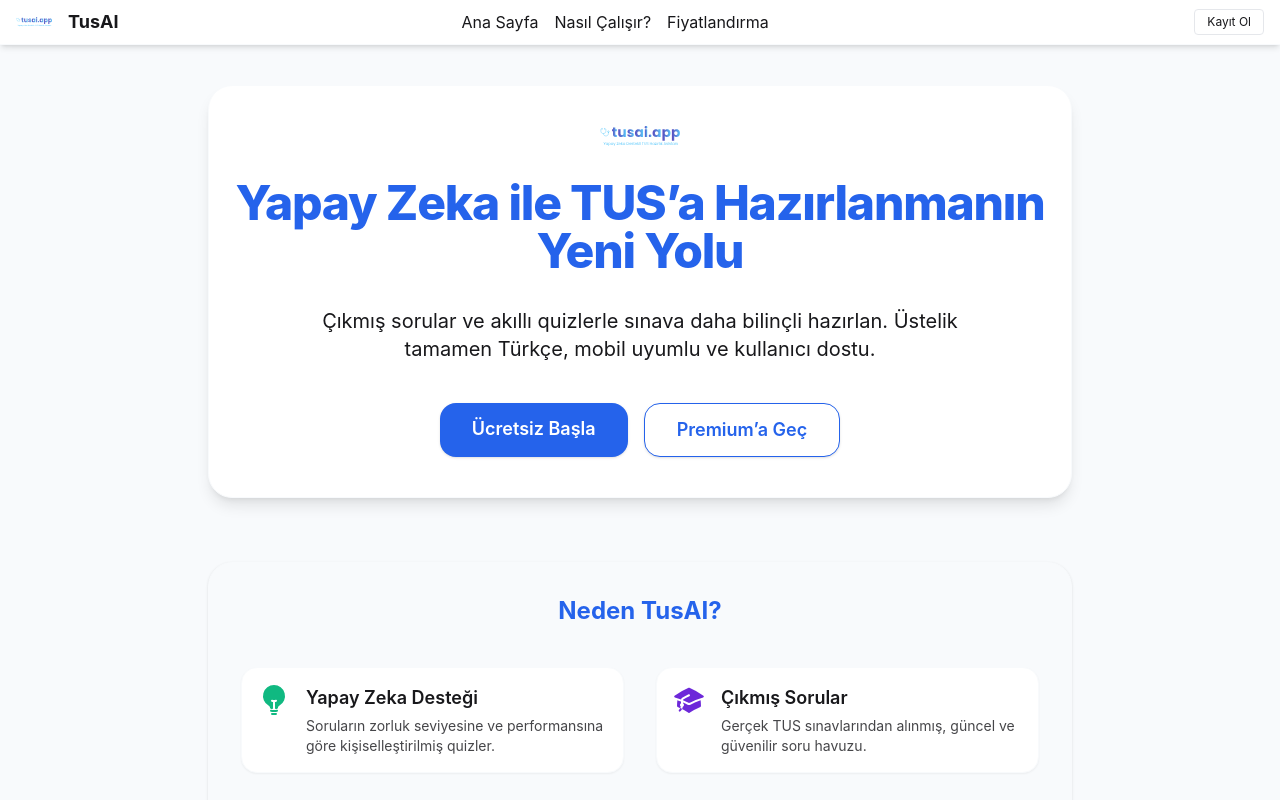
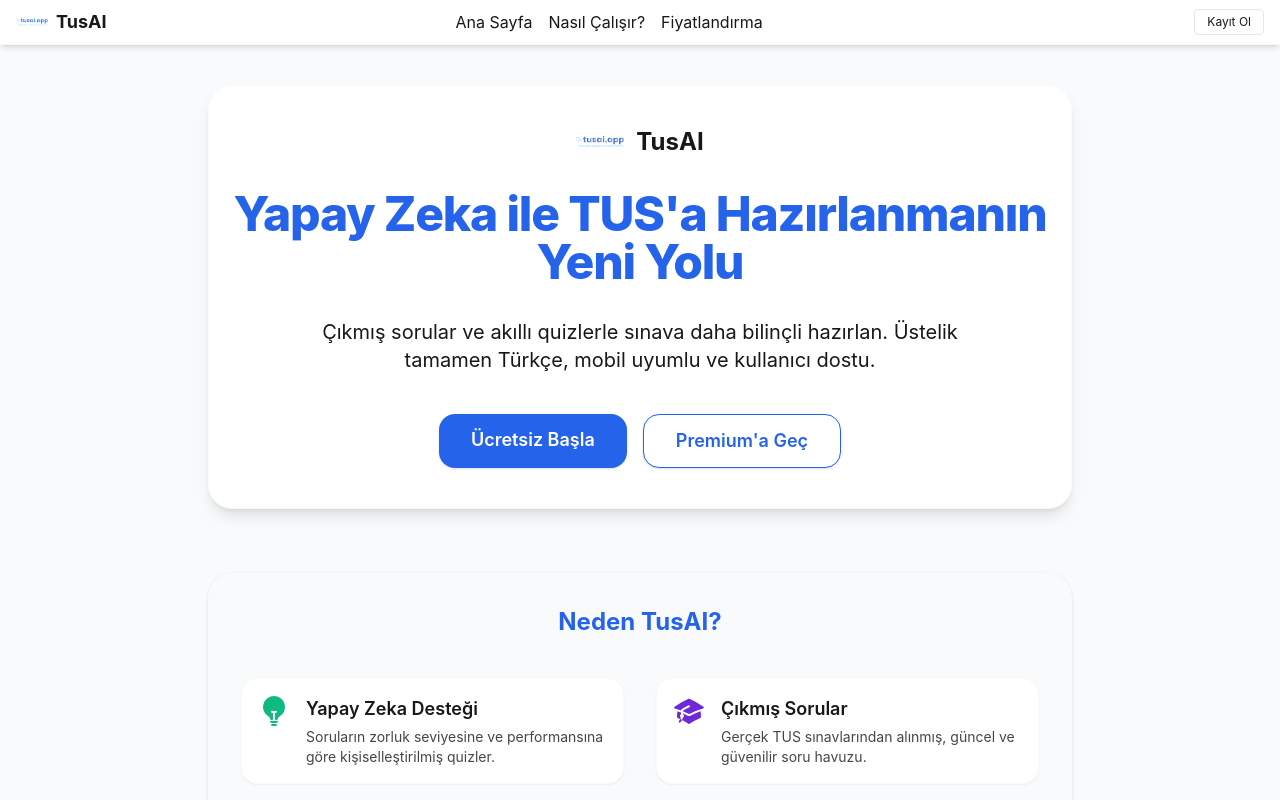
Before and after one commit to BerkinSi/tusai-app, a Next.js app: page / in a window 1280 px wide. Shown: the top 800 px of the page. Built offline with nearby package versions, Linux system fonts and the light colour scheme; no server answers.

Commit message:
new logo

```diff
--- a/src/app/HomeClient.tsx
+++ b/src/app/HomeClient.tsx
@@ -53,9 +53,12 @@
     <div className="w-full max-w-4xl mx-auto px-4 py-10 flex flex-col gap-16">
       {/* Hero Section */}
       <section className="flex flex-col items-center text-center gap-6 bg-white dark:bg-tusai-dark/80 rounded-xl shadow-lg py-10 px-4 border border-tusai-light dark:border-tusai-dark">
-        <Image src="/logo.svg" alt="TusAI Logo" width={80} height={80} className="mb-2" />
+        <div className="flex items-center gap-3 mb-2">
+          <Image src="/logo.svg" alt="TusAI Logo" width={48} height={48} className="flex-shrink-0" />
+          <span className="font-bold text-2xl text-tusai-dark dark:text-tusai-light">TusAI</span>
+        </div>
         <h1 className="text-4xl sm:text-5xl font-extrabold tracking-tight mb-2 text-tusai-blue">
-          Yapay Zeka ile TUS’a Hazırlanmanın Yeni Yolu
+          Yapay Zeka ile TUS&apos;a Hazırlanmanın Yeni Yolu
         </h1>
         <p className="text-lg sm:text-xl text-tusai-dark dark:text-tusai-light max-w-2xl mx-auto mb-4">
           Çıkmış sorular ve akıllı quizlerle sınava daha bilinçli hazırlan. Üstelik tamamen Türkçe, mobil uyumlu ve kullanıcı dostu.
@@ -65,7 +68,7 @@
             Ücretsiz Başla
           </Link>
           <a href="/pricing" className="bg-white border border-tusai-blue text-tusai-blue font-semibold px-8 py-3 rounded-lg shadow hover:bg-tusai-light transition text-lg focus:outline-none focus:ring-2 focus:ring-tusai-blue">
-            Premium’a Geç
+            Premium&apos;a Geç
           </a>
         </div>
       </section>
--- a/src/app/NavbarClient.tsx
+++ b/src/app/NavbarClient.tsx
@@ -14,10 +14,10 @@
     return (
       <nav className="w-full flex items-center justify-between px-4 py-2">
         <div className="flex items-center gap-2">
-          <Link href="/">
-            <Image src="/logo.svg" alt="TusAI Logo" width={36} height={36} className="mr-2" />
+          <Link href="/" className="flex items-center gap-2">
+            <Image src="/logo.svg" alt="TusAI Logo" width={32} height={32} className="flex-shrink-0" />
+            <span className="font-bold text-tusai-dark dark:text-tusai-light text-lg">TusAI</span>
           </Link>
-          <span className="font-bold text-tusai-dark dark:text-tusai-light text-lg">TusAI</span>
         </div>
         <div className="flex gap-4 items-center">
           <Link href="/" className="hover:underline text-tusai-dark dark:text-tusai-light">Ana Sayfa</Link>
@@ -36,10 +36,10 @@
   return (
     <nav className="w-full flex items-center justify-between px-4 py-2">
       <div className="flex items-center gap-2">
-        <Link href="/dashboard">
-          <Image src="/logo.svg" alt="TusAI Logo" width={36} height={36} className="mr-2" />
+        <Link href="/dashboard" className="flex items-center gap-2">
+          <Image src="/logo.svg" alt="TusAI Logo" width={32} height={32} className="flex-shrink-0" />
+          <span className="font-bold text-tusai-dark dark:text-tusai-light text-lg">TusAI</span>
         </Link>
-        <span className="font-bold text-tusai-dark dark:text-tusai-light text-lg">TusAI</span>
       </div>
 
       {/* Main action - New Quiz */}
```
